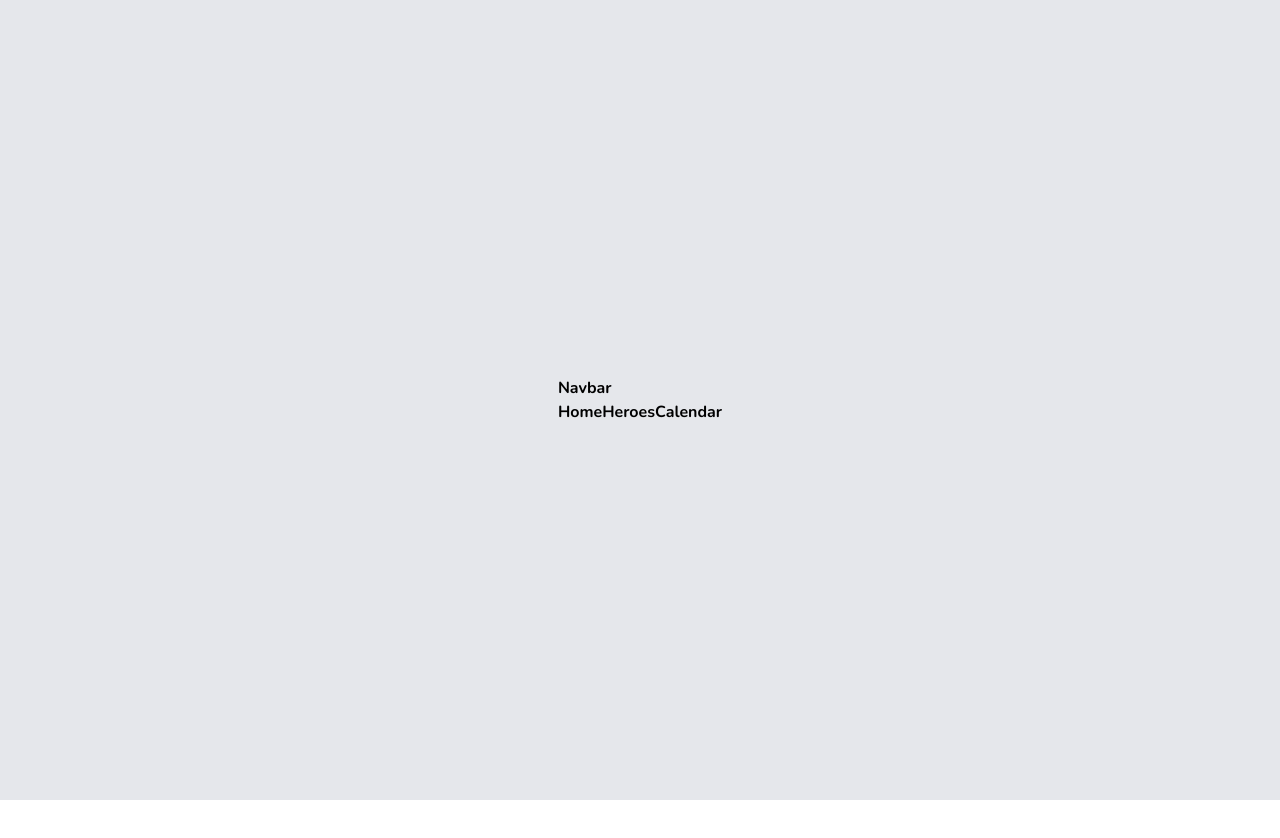
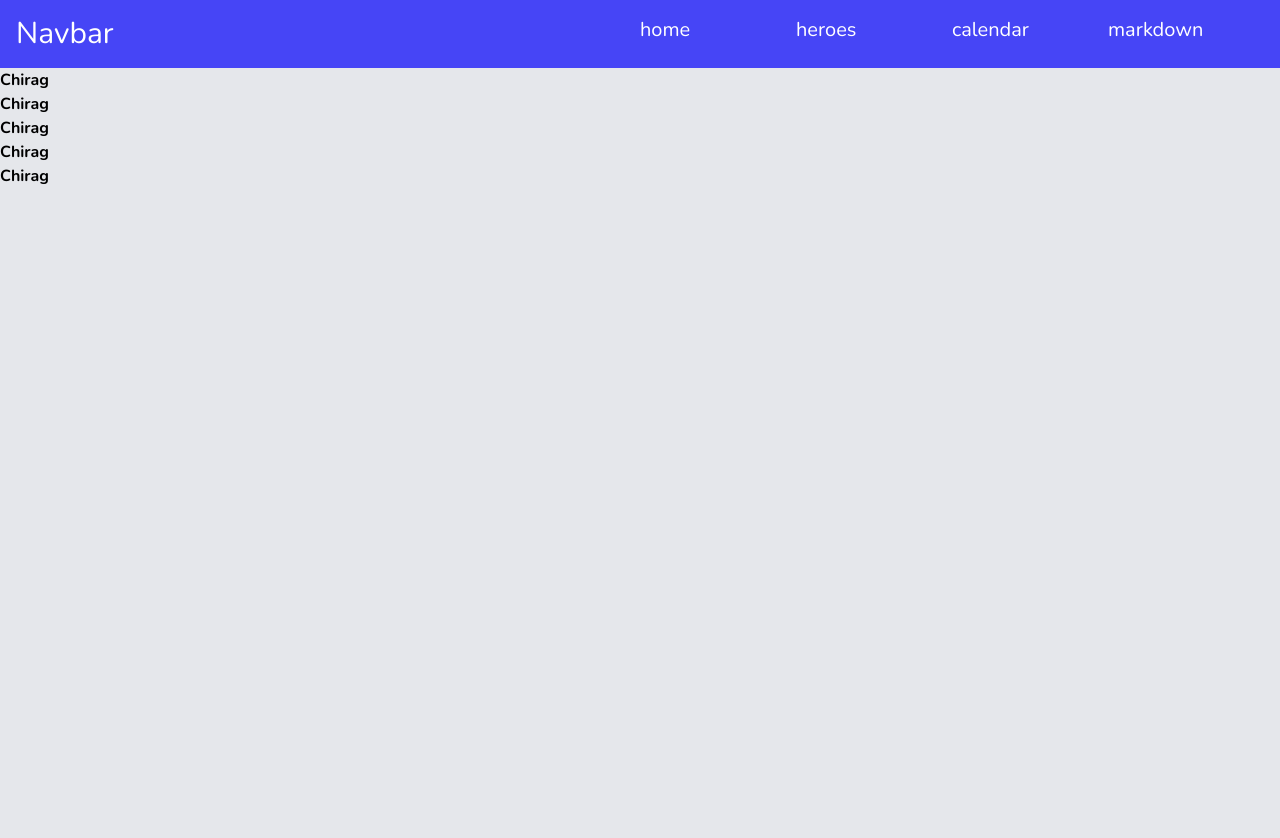
Before and after one commit to Chirag5528/learnVue, a Vue app: page /markdown in a window 1280 px wide. Shown: the top 838 px of the page. Before the commit the page ends 800 px from the top, so only its background shows below. Built offline with nearby package versions, Linux system fonts and the light colour scheme.

Commit message:
Designed Navbar and added markedown app

```diff
--- a/src/App.vue
+++ b/src/App.vue
@@ -1,8 +1,9 @@
 <template>
-    <div class="wrapper md:px-40 sm:p-10">
+    <div class="content">
         <navbar-template></navbar-template>
-
-        <router-view></router-view>
+        <div class="wrapper">
+          <router-view></router-view>
+        </div>
 
         <!-- <calendar-template></calendar-template> -->
     </div>
--- a/src/Router.js
+++ b/src/Router.js
@@ -1,6 +1,6 @@
 import { createRouter, createWebHistory } from 'vue-router'
 import HomeTemplate from '@/components/HomeTemplate'
-const routes = [
+export const routes = [
     {
         path:"/",
         name:"home",
@@ -16,6 +16,11 @@ const routes = [
         name:"calendar",
         component: /*webpackChunkName: Calendar*/ import("@/components/CalendarTemplate")
     },
+    {
+        path:"/markdown",
+        name:"markdown",
+        component: /*webpackChunkName: Markdown*/ import("@/components/MarkDownTemplate")
+    },
 ]
 const router = createRouter({
     history:createWebHistory(),
--- a/src/assets/styles.css
+++ b/src/assets/styles.css
@@ -5,7 +5,7 @@
 @tailwind utilities;
 
 .wrapper {
-  @apply bg-gray-200 flex flex-col items-center justify-center h-screen font-nunito font-bold;
+  @apply bg-gray-200 flex flex-col h-screen font-nunito font-bold;
 }
 .btn-success {
   @apply p-1 md:px-4 md:py-1 border border-green-500 rounded-full text-green-500 text-sm hover:text-white hover:bg-green-500 text-center;
--- /dev/null
+++ b/src/components/MarkDownTemplate/index.vue
@@ -0,0 +1,31 @@
+<template>
+    <div>
+        <h1 v-for="(item,index) in items" :key="index" v-text="item.name"></h1>
+    </div>
+</template>
+<script>
+export default {
+    name:"MardownTemplate",
+    data:function(){
+        return{
+            items:[
+                {
+                    name:"Chirag"
+                },
+                {
+                    name:"Chirag"
+                },
+                {
+                    name:"Chirag"
+                },
+                {
+                    name:"Chirag"
+                },
+                {
+                    name:"Chirag"
+                },
+            ]
+        }
+    }
+}
+</script>
--- a/src/components/NavbarTemplate/index.vue
+++ b/src/components/NavbarTemplate/index.vue
@@ -1,13 +1,28 @@
 <template>
-    <div>
-        <h2>Navbar</h2>
-        <router-link :to="{ name:'home', }">Home</router-link>
-        <router-link :to="{ name:'heroes', }">Heroes</router-link>
-        <router-link :to="{ name:'calendar', }">Calendar</router-link>
+    <div class="grid grid-cols-2 bg-indigo-600 text-white font-nunito px-4 py-4">
+        <div class="nav-title">
+            <h2 class="text-3xl">Navbar</h2>
+        </div>
+        <div class="nav-lists">
+            <ul class="nav-links grid" :class="[`grid-cols-${routes.length}`]">
+                <li class="nav-items text-xl" v-for="(route,index) in routes" :key="index">
+                    <router-link :to="{ name:route.name, }" >{{route.name}}</router-link>
+                </li>
+            </ul>
+        </div>
     </div>
 </template>
 <script>
+    import {routes} from '@/Router.js'
     export default{
         name: "NavbarTemplate",
+        data:function(){
+            return{
+                routes:[]
+            }
+        },
+        created(){
+            this.routes = routes
+        }
     }
 </script>
```
